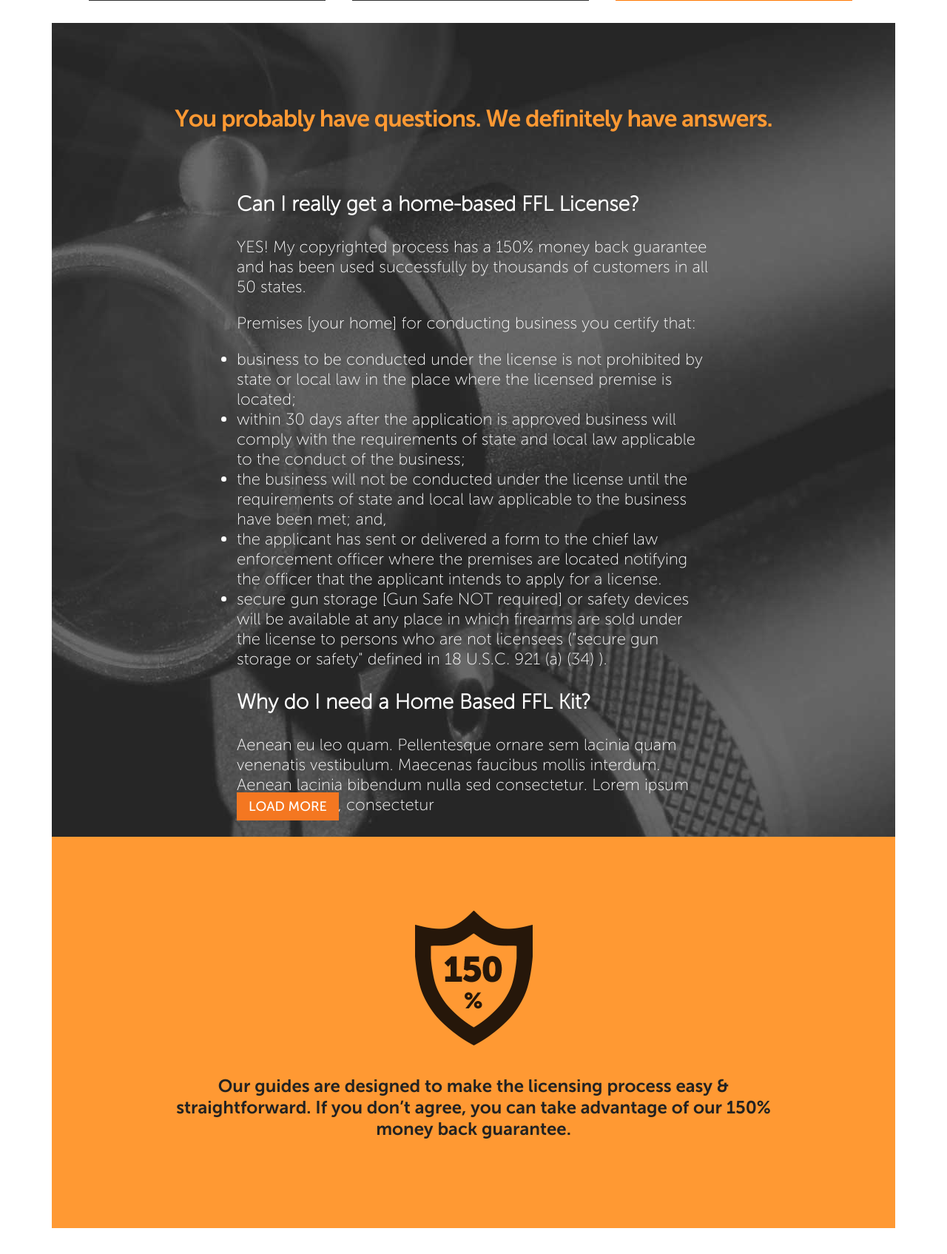
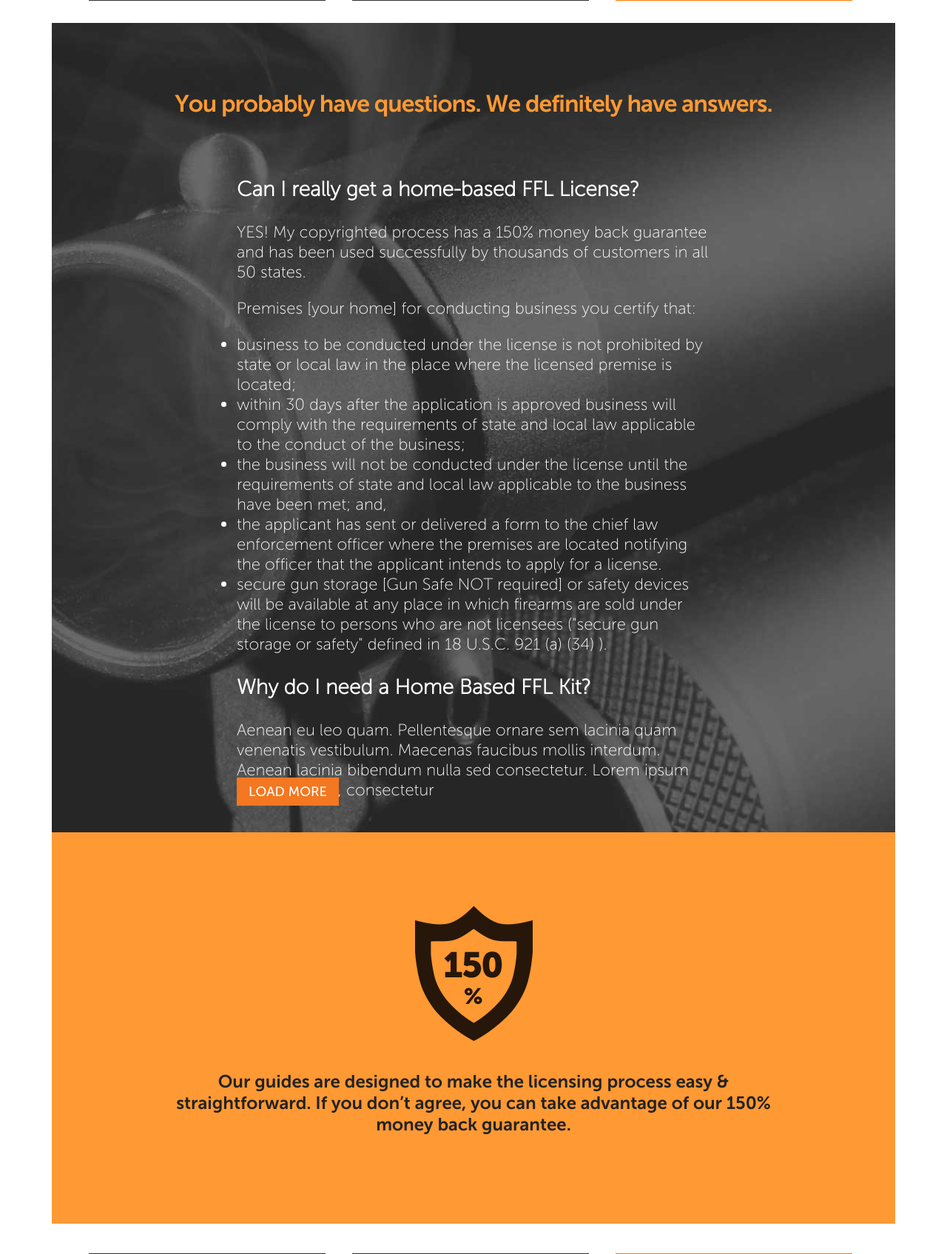
Before and after one commit to sturobson/a-slightly-bizarre-starting-point, a PHP site: a page that uses index.html in a window 1280 px wide. Shown: the part 1029-2724 px from the top of the page at 74% size. Run offline with PHP 8.4, Linux system fonts and the light colour scheme; some libraries are stand-ins or nearby versions.

Commit message:
fixing rwd stuff….
99% done?

```diff
--- a/css/Sass/partials/_header.scss
+++ b/css/Sass/partials/_header.scss
@@ -51,24 +51,32 @@
 	}
 	h2 {
 		color: #ff993f;
-		font-size: 32px;
-		font-size: 3.2rem;
+		font-size: 28px;
+		font-size: 2.8rem;
 		font-family: "museo500", arial, helvetica, sans-serif;
-		line-height: 1.5;
+		line-height: 1.2;
 		margin: 0 auto 1rem 0;
 		@media (min-width: 56.25em) {
+			font-size: 32px;
+			font-size: 3.2rem;
 			margin: 0 auto;
+			line-height: 1.5;
 		}
 	}
 	p {
 		color: #fff;
-		font-size: 22px;
-		font-size: 2.2rem;
+		font-size: 18px;
+		font-size: 1.8rem;
 		font-family: "museo100", arial, helvetica, sans-serif;
 		letter-spacing: -1px;
-		line-height: 1.5;
+		line-height: 1.4;
 		margin: 0 auto;
 		width: 81%;
+		@media only screen and (min-width: 56.25em) {
+			font-size: 22px;
+			font-size: 2.2rem;
+			line-height: 1.5;
+		}
 	}
 	span {
 		font-weight: bold;
--- a/css/Sass/partials/_licences.scss
+++ b/css/Sass/partials/_licences.scss
@@ -23,8 +23,7 @@ background: -ms-linear-gradient(top,  rgba(187,184,183,0.65) 0%,rgba(220,220,220
 background: linear-gradient(to bottom,  rgba(187,184,183,0.65) 0%,rgba(220,220,220,0.52) 20%,rgba(253,254,254,0.33) 50%,rgba(255,255,255,0) 100%); /* W3C */
 filter: progid:DXImageTransform.Microsoft.gradient( startColorstr='#a6bbb8b7', endColorstr='#00ffffff',GradientType=0 ); /* IE6-8 */
 padding-top: 40px;
-margin-bottom: 40px;
-height: 500px;
+margin-bottom: 7rem;
 }
 
 .offer {
--- a/css/Sass/partials/_questions.scss
+++ b/css/Sass/partials/_questions.scss
@@ -1,38 +1,63 @@
 .questions {
 	background-image: url(../img/questions-bg.jpg);
 	background-position: left center;
-	background-repeat: no-repeat;
-	height: 1100px;
+	background-repeat: repeat-y;
 	margin: 0 auto;
 	max-width: 1140px;
-	padding-top: 110px;
-	padding-top: 11rem;
+	padding-top: 10px;
+	padding-top: 1rem;
 	width: 100%;
+	@media only screen and (min-width: 56.25em) {
+	padding-top: 90px;
+	padding-top: 9rem;
+	}
 	h1 {
 		color: #ff9933;
-		font-size: 32px;
-		font-size: 3.2rem;
+		font-size: 28px;
+		font-size: 2.8rem;
 		letter-spacing: -1px;
 		text-align: center;
+		@media only screen and (min-width: 56.25em) {
+			font-size: 32px;
+			font-size: 3.2rem;
+		}
 	}
 }
 .q-and-a {
-	margin: 8rem auto 0 auto;
-	width: 56.1403509%;
+	margin: 1rem auto 0 auto;
+	width: 96%;
+	@media only screen and (min-width: 56.25em) {
+		margin: 8rem auto 0 auto;
+		width: 56.1403509%;
+	}
 }
 .question {
 	color: #FFF;
 	font-family: "museo100", arial, helvetica, sans-serif;
-	font-size: 28px;
-	font-size: 2.8rem;
+	font-size: 22px;
+	font-size: 2.2rem;
 	font-weight: bold;
+	@media only screen and (min-width: 56.25em) {
+		font-size: 28px;
+		font-size: 2.8rem;
+	}
 }
 .answer {
 	p, li {
 		color: #FFF;
 		font-family: "museo100", arial, helvetica, sans-serif;
-		font-size: 22px;
-		font-size: 2.2rem;
+		font-size: 16px;
+		font-size: 1.6rem;
+		@media only screen and (min-width: 56.25em) {
+			font-size: 22px;
+			font-size: 2.2rem;
+		}
+	}
+	li {
+		margin: 0 0 10px 20px;
+		@media only screen and (min-width: 56.25em) {
+			margin: 0;
+		}
 	}
 }
 
--- a/css/styles.css
+++ b/css/styles.css
@@ -706,36 +714,60 @@ p, a, li, small {
 .questions {
   background-image: url(../img/questions-bg.jpg);
   background-position: left center;
-  background-repeat: no-repeat;
-  height: 1100px;
+  background-repeat: repeat-y;
   margin: 0 auto;
   max-width: 1140px;
-  padding-top: 110px;
-  padding-top: 11rem;
+  padding-top: 10px;
+  padding-top: 1rem;
   width: 100%; }
+  @media only screen and (min-width: 56.25em) {
+    .questions {
+      padding-top: 90px;
+      padding-top: 9rem; } }
   .questions h1 {
     color: #ff9933;
-    font-size: 32px;
-    font-size: 3.2rem;
+    font-size: 28px;
+    font-size: 2.8rem;
     letter-spacing: -1px;
     text-align: center; }
+    @media only screen and (min-width: 56.25em) {
+      .questions h1 {
+        font-size: 32px;
+        font-size: 3.2rem; } }
 
 .q-and-a {
-  margin: 8rem auto 0 auto;
-  width: 56.1403509%; }
+  margin: 1rem auto 0 auto;
+  width: 96%; }
+  @media only screen and (min-width: 56.25em) {
+    .q-and-a {
+      margin: 8rem auto 0 auto;
+      width: 56.1403509%; } }
 
 .question {
   color: #FFF;
   font-family: "museo100", arial, helvetica, sans-serif;
-  font-size: 28px;
-  font-size: 2.8rem;
+  font-size: 22px;
+  font-size: 2.2rem;
   font-weight: bold; }
+  @media only screen and (min-width: 56.25em) {
+    .question {
+      font-size: 28px;
+      font-size: 2.8rem; } }
 
 .answer p, .answer li {
   color: #FFF;
   font-family: "museo100", arial, helvetica, sans-serif;
-  font-size: 22px;
-  font-size: 2.2rem; }
+  font-size: 16px;
+  font-size: 1.6rem; }
+  @media only screen and (min-width: 56.25em) {
+    .answer p, .answer li {
+      font-size: 22px;
+      font-size: 2.2rem; } }
+.answer li {
+  margin: 0 0 10px 20px; }
+  @media only screen and (min-width: 56.25em) {
+    .answer li {
+      margin: 0; } }
 
 .load-more {
   background-color: #f47721;
```
Also changed, not shown: other parts of css/styles.css (+16 -9 lines).
